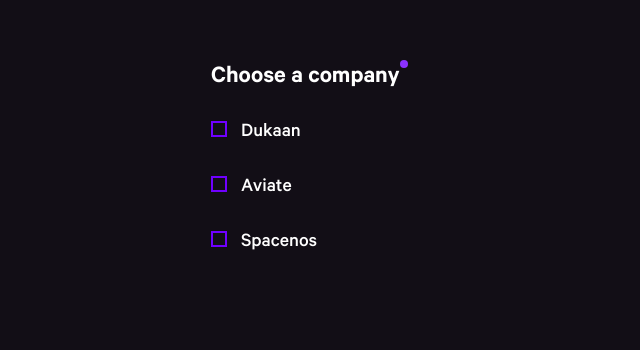
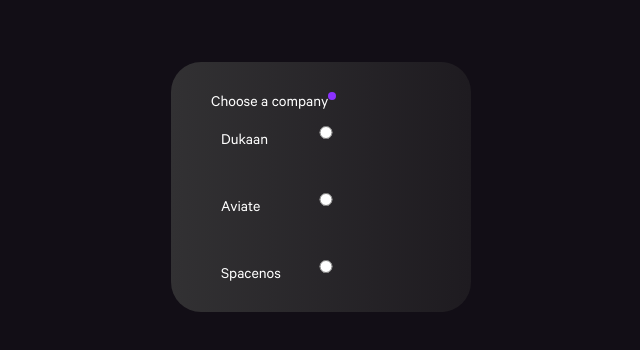
Before and after one commit to yinyang1017/personal-porfolio, a Next.js app: page / in a window 1280 px wide. Shown: the part 7233-7583 px from the top of the page, without its empty margins (319-959 px from the left). Built offline with nearby package versions, Linux system fonts and the light colour scheme; what bad-words would draw is missing.

Commit message:
fix: global styles

```diff
--- a/styles/globals.scss
+++ b/styles/globals.scss
@@ -11,12 +11,12 @@
   padding: 0;
   margin: 0;
   -webkit-tap-highlight-color: rgba(112, 0, 255, 0.05);
+  cursor: none;
 }
 
 body {
   box-sizing: border-box;
   @apply bg-gray-dark-5 text-white overflow-x-hidden;
-  cursor: none;
 }
 
 html {
@@ -165,6 +165,7 @@
     border-radius: 100%;
     // background-color: #120e16;
     span {
+      // background: theme("colors.white");
       background: linear-gradient(
         to right,
         theme("colors.indigo.light"),
@@ -214,7 +215,7 @@
       width: 0;
       background: #fff;
       border-radius: 100%;
-      transition: all 0.4s ease-in-out;
+      transition: all 0.2s ease-in-out;
     }
     &:hover {
       &:before {
@@ -232,8 +233,8 @@
     backface-visibility: hidden;
     outline: 0.0625rem solid transparent;
     > div {
-      width: 250vw;
-      height: 250vw;
+      width: 240vw;
+      height: 240vw;
       transform: scale(0);
       will-change: transform;
       border-radius: 50%;
@@ -264,6 +265,7 @@
               #7000ff 100%
             );
             background-size: 200% 100%;
+            background-clip: text;
             -webkit-background-clip: text;
             -webkit-text-fill-color: transparent;
 
@@ -295,42 +297,10 @@
     theme("colors.indigo.light"),
     theme("colors.indigo.dark")
   );
+  background-clip: text;
   -webkit-background-clip: text;
   -webkit-text-fill-color: transparent;
 }
-
-// For two buttons -> Resume and Let's Talk -> outline and primary classes
-
-// .primary {
-//   color: rgb(17 24 39);
-//   background: linear-gradient(90deg, #2193b0 0%, #6dd5ed 50%, #2193b0 100%),
-//     linear-gradient(0deg, #ffffff, #ffffff);
-//   background-size: 200% 100%;
-
-//   &:hover {
-//     background-position: 100% 0;
-//   }
-// }
-
-// .outline {
-//   border-color: #fff;
-//   border-width: 2px;
-
-//   &:hover {
-//     background-color: #fff;
-//     color: rgb(17 24 39);
-//     opacity: 0.9;
-//   }
-// }
-
-// .white {
-//   background-color: #fff;
-//   color: rgb(17 24 39);
-
-//   &:hover {
-//     opacity: 0.9;
-//   }
-// }
 
 @keyframes sound-bars-animation {
   // 0% - 50% uses inherited properties
@@ -348,65 +318,62 @@
 
 .wrapper {
   margin: 0 auto;
-  padding: 2rem 0 4rem 0;
+  padding: 4rem 0;
   display: inline-block;
   position: relative;
   perspective: 100em;
   transition: 0.4s ease;
-  // font-size: 20px;
   .page {
-    // background: #1a171e;
-    min-width: 300px;
-    max-width: 400px;
+    width: 300px;
     border-radius: 30px;
-    // box-shadow: 0 3px 12px rgba(70, 107, 255, 0.1);
-    // border: 1px solid rgba(#4567cf, 0.1);
-    // border: 2px solid white;
     transform-style: preserve-3d;
     transition: 0.5s ease;
-    padding: 30px 40px 20px;
+    padding: 30px 40px 0;
     position: relative;
     z-index: 0;
-    p {
-      font-size: 25px;
-      font-weight: 600;
-      padding-bottom: 40px;
-      color: linear-gradient(
-        120deg,
-        transparent 0%,
-        transparent 50%,
-        theme("colors.purple") 50%
+    background: linear-gradient(
+      to right,
+      theme("colors.gray.dark.1"),
+      theme("colors.gray.dark.3"),
     );
-    }
-  }
     .radio-wrapper {
+      margin-top: 10px;
+      display: flex;
+      flex-direction: column;
+      gap: 15px;
+      padding-left: 10px;
+      .choice-container {
+        position: relative;
+        display: flex;
+        align-items: center;
         input {
           position: absolute;
           opacity: 0;
-      height: 0;
-      width: 0;
+          height: 18px;
+          width: 18px;
+          top: -38px;
+          left: -10px;
+          z-index: 1;
           + label {
             display: flex;
             position: relative;
             padding: 5px 0 5px 30px;
-        margin: 15px 0 0 0;
             font-size: 20px;
-        font-weight: 500;
-        color: #fff;
-        &:hover {
-          &:before {
-            content: "";
-            position: absolute;
-            box-shadow: 0 0 0 3px rgba(#7000ff, 0.5);
-          }
-        }
+            font-weight: 600;
+            // &:hover {
+            //   &:before {
+            //     content: "";
+            //     position: absolute;
+            //     box-shadow: 0 0 0 5px rgba(#7000ff, 0.5);
+            //   }
+            // }
             &:before {
               content: "";
               position: absolute;
               width: 16px;
               height: 16px;
-          border: 2px solid #7000ff;
-          // border-radius: 50%;
+              outline: 3px solid #7000ff;
+              border-radius: 50%;
               left: 0;
               top: 20%;
               transition: border 0.1s ease-in-out 1.6s, box-shadow 0.2s ease;
@@ -421,6 +388,8 @@
               content: "";
               position: absolute;
               opacity: 1;
+            }
+          }
         }
       }
     }
@@ -772,7 +741,7 @@
     animation: 0.2s trigger 1.5s;
   }
   .page {
-    transform: rotateY(-75deg);
+    transform: rotateY(-75deg) !important;
   }
   .bullet {
     animation: 1.8s appear-shoot 1s;
@@ -791,7 +760,7 @@
   }
   35% {
     opacity: 1;
-    transform: scale(1) translateX(158px);
+    transform: scale(1) translateX(155px);
   }
   70%,
   100% {
@@ -821,10 +790,20 @@
   }
 }
 
+.primary__button__active {
+  background-position: 98%;
+  color: #fff;
+  box-shadow: 0 0 1rem theme("colors.indigo.dark");
+}
+
+.heart-btn {
+  cursor: none;
+}
+
 .milk-404 {
   max-height: 100vh;
 }
 
-#mouth-frown{
+#mouth-frown {
   visibility: hidden;
 }
```
Lines whose indentation alone changed are shown as unchanged.
